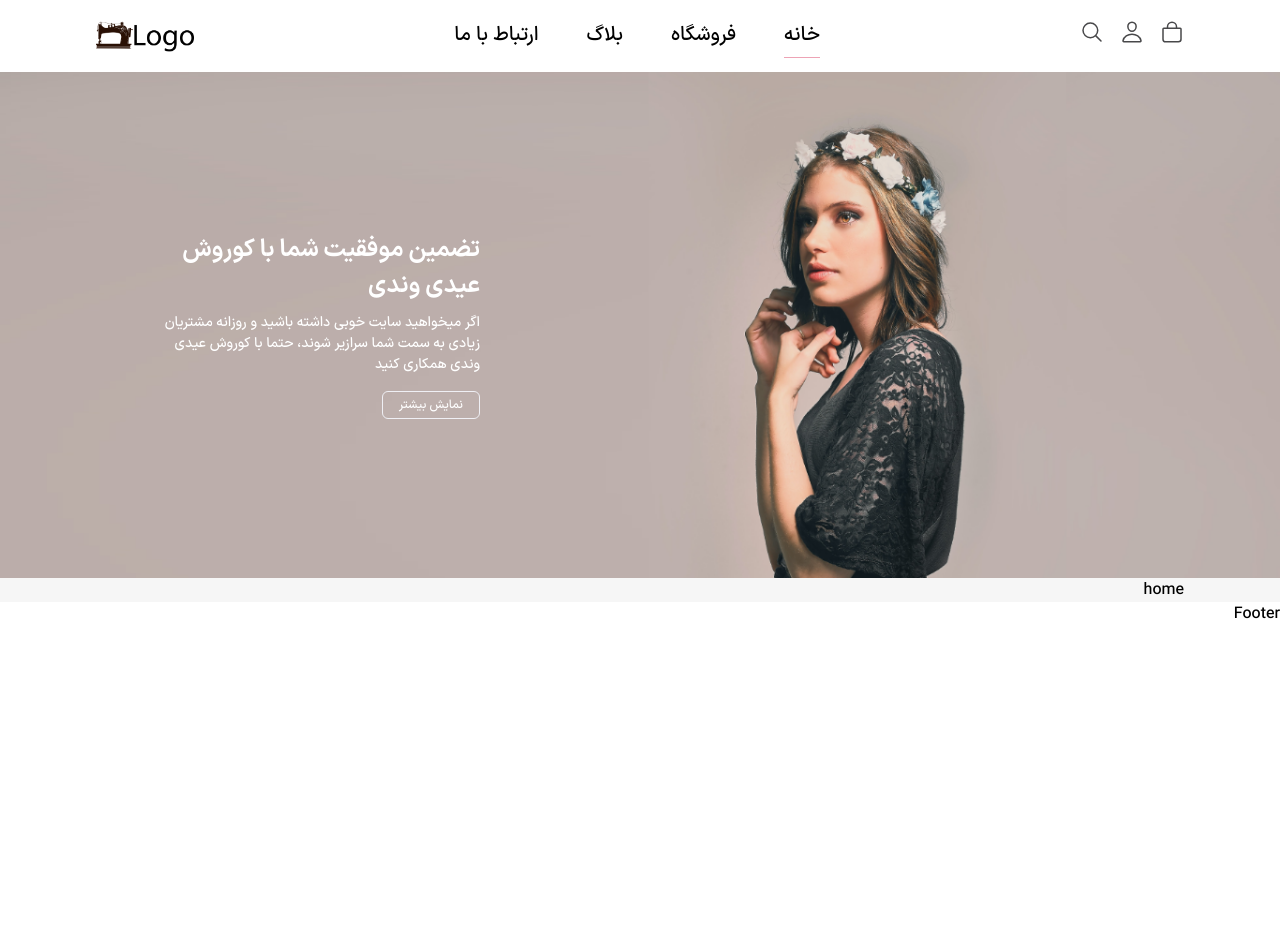
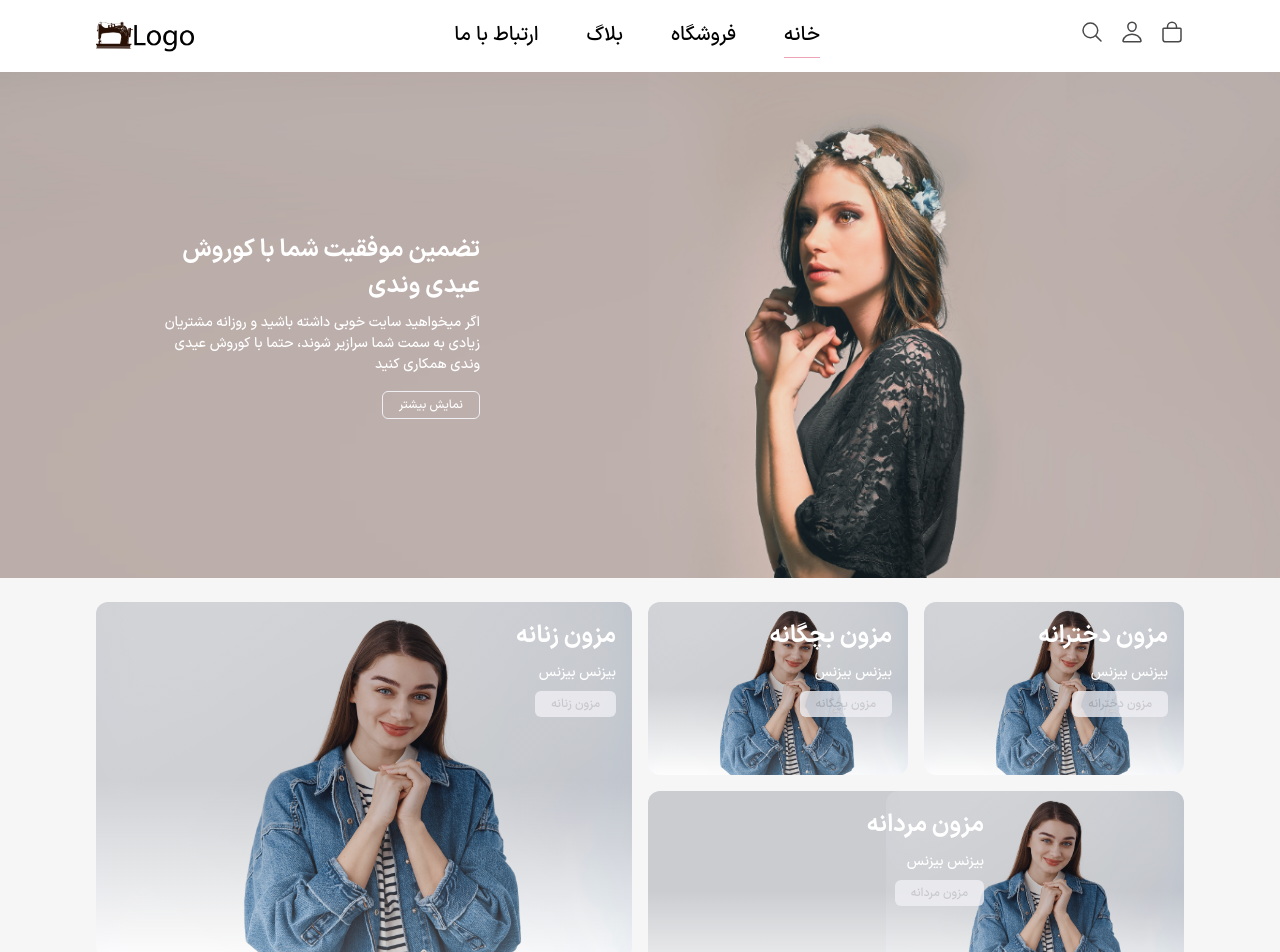
Before and after one commit to kouroshey/ecommerce, a React (Vite) app: page / in a window 1280 px wide. Shown: the top 952 px of the page. Before the commit the page ends 800 px from the top, so only its background shows below. Built offline with nearby package versions, Linux system fonts and the light colour scheme.

Commit message:
create and design cards section

```diff
--- a/src/pages/home/Home.jsx
+++ b/src/pages/home/Home.jsx
@@ -1,11 +1,51 @@
-import React from 'react'
-import HeroSlider from '../../components/ui/slider/HeroSlider'
+import Card from "../../components/ui/Card"
 
 const Home = () => {
   return (
-    <div className=''>
-      home
-    </div>
+    <main className="pt-6 flex flex-col">
+      <section className="flex gap-4 flex-row-reverse">
+        <div className="flex-1">
+          <Card
+            cardText='مزون زنانه'
+            desc='بیزنس بیزنس'
+            isDisabled={true}
+            text='مزون زنانه'
+            type='button'
+          />
+        </div>
+        <div className="flex-col flex flex-1 h-full gap-4">
+          <div className="flex gap-4">
+            <Card
+
+              cardText='مزون دخترانه'
+              desc='بیزنس بیزنس'
+              isDisabled={true}
+              text='مزون دخترانه'
+              type='button'
+            />
+            <Card
+
+              cardText='مزون بچگانه'
+              desc='بیزنس بیزنس'
+              isDisabled={true}
+              text='مزون بچگانه'
+              type='button'
+            />
+          </div>
+          <div className="">
+            <Card
+              cardText='مزون مردانه'
+              desc='بیزنس بیزنس'
+              isDisabled={true}
+              text='مزون مردانه'
+              type='button'
+              maxHeight='h-[12.4rem]'
+              textPosition='left'
+            />
+          </div>
+        </div>
+      </section>
+    </main>
   )
 }
 
```
